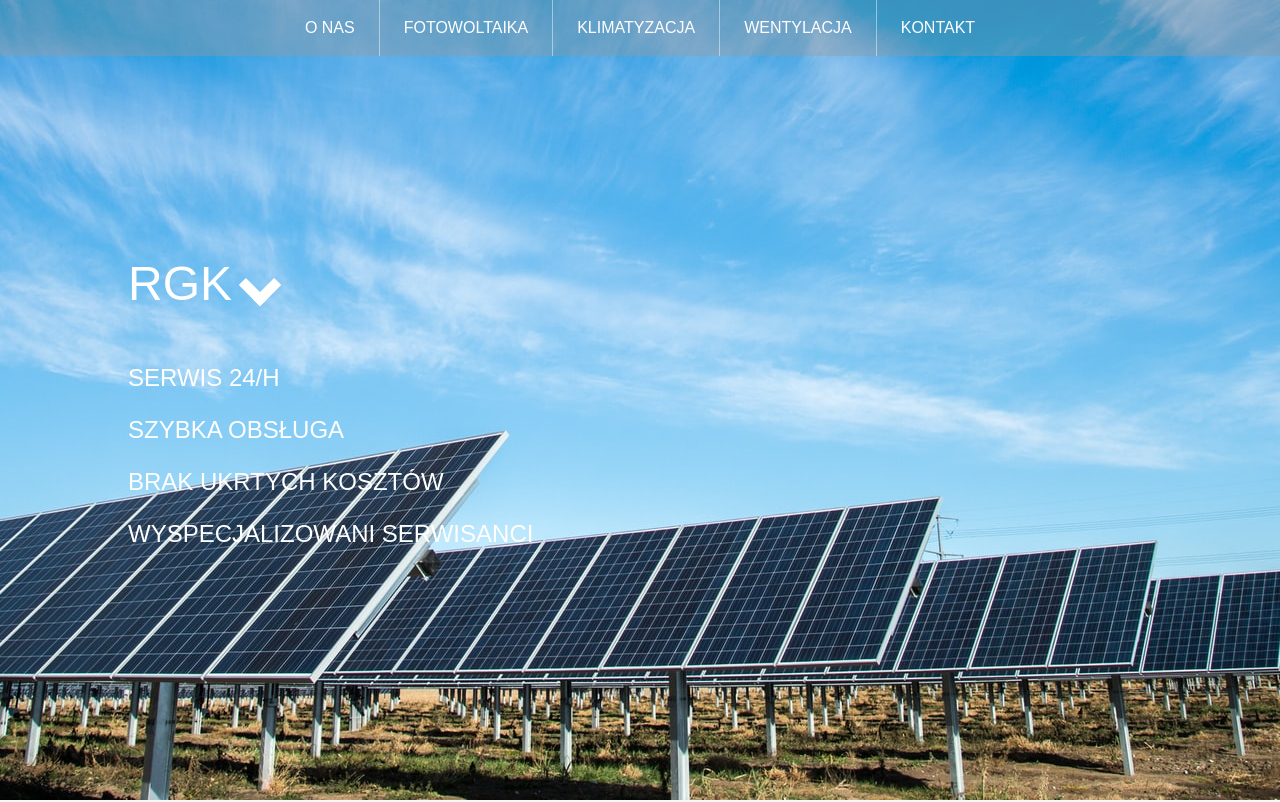
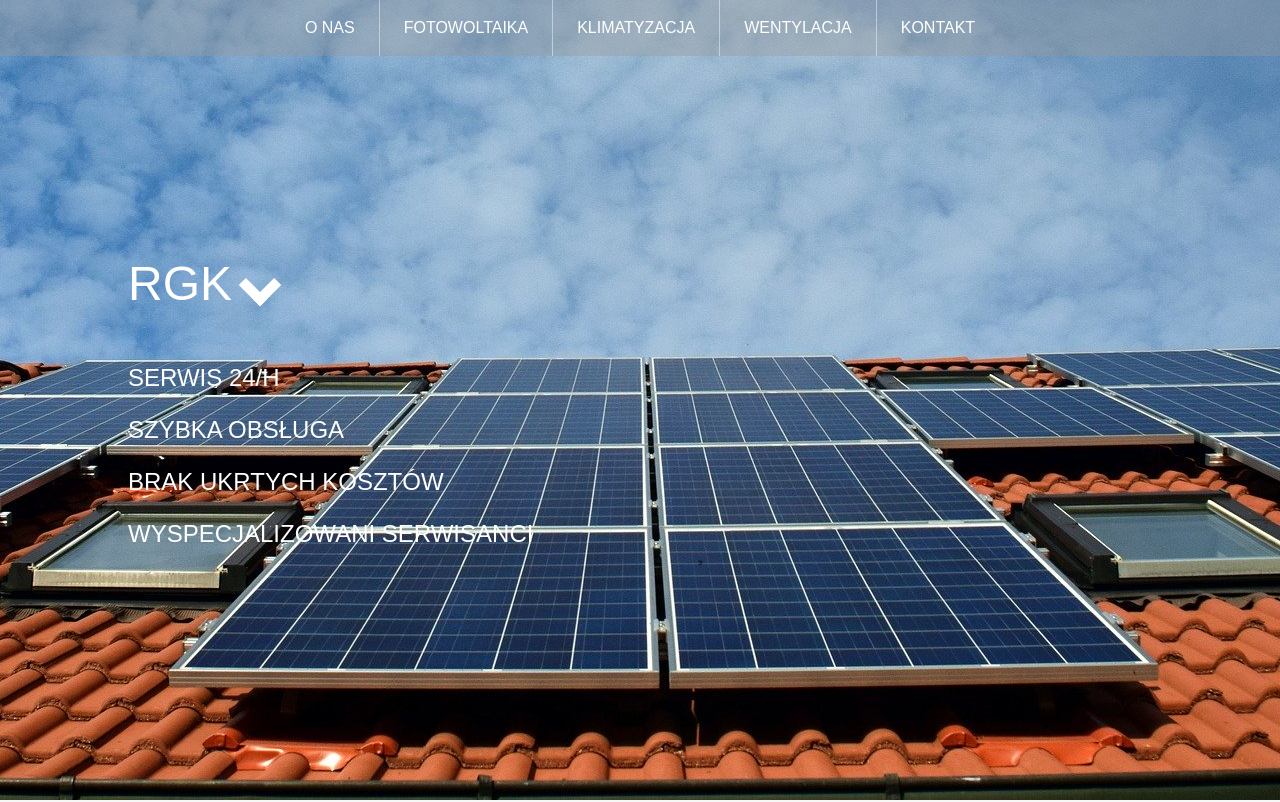
Before and after one commit to JanKulbinski/JanKulbinski.github.io, a plain HTML site: page index.html in a window 1280 px wide. Shown: the top 802 px of the page. Drawn offline with nearby package versions, Linux system fonts and the light colour scheme.

Commit message:
background new

```diff
--- a/styles.css
+++ b/styles.css
@@ -11,7 +11,7 @@ body {
 header {
     position: relative;
     height: 100vh;
-    background-image: url("images/solar44.jpg");
+    background-image: url("images/solars3.jpg");
     background-repeat: no-repeat;
     background-position: bottom;
     background-attachment: fixed;
```
Also changed, not shown: images/solar44.jpg (deleted), images/solars3.jpg (added).
